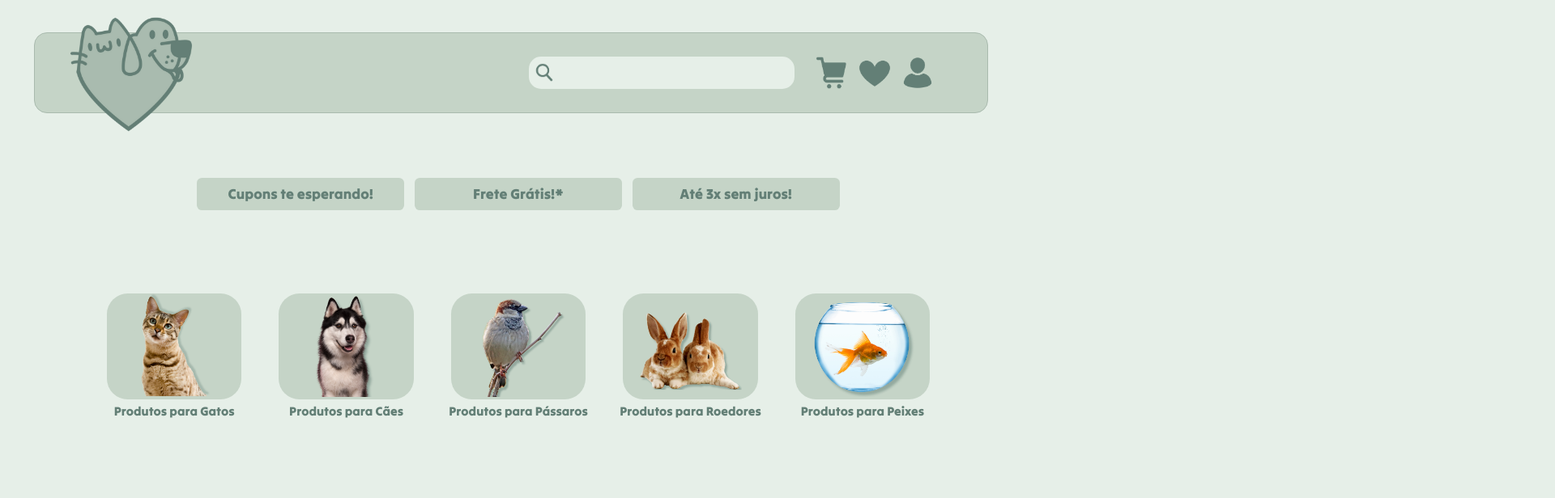
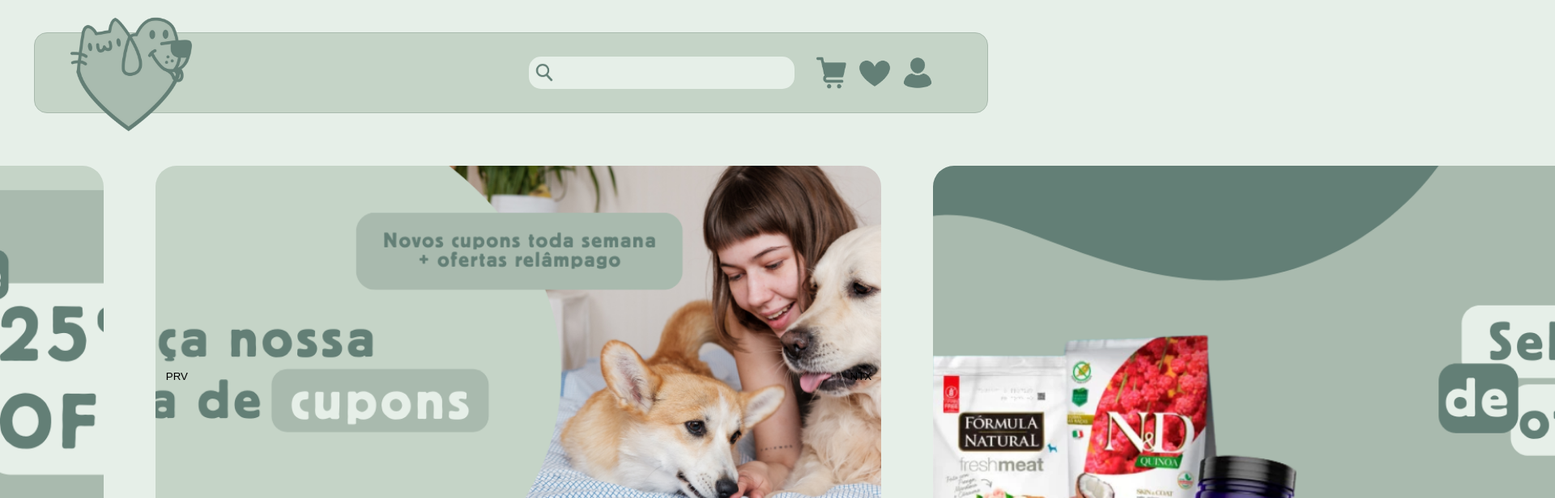
Before and after one commit to IgorSilva-S/pawfect, a React (Vite) app in the folder pf-frontend/: page / in a window 1280 px wide. Shown: the top 616 px of the page at 81% size, 1920 px wide, since content can reach past the window. Built offline with nearby package versions, Linux system fonts and the light colour scheme; a web font is replaced by a local one.

Commit message:
Linked carousel and make new transitions

```diff
--- a/pf-frontend/src/components/home/botoes-produtos/style.css
+++ b/pf-frontend/src/components/home/botoes-produtos/style.css
@@ -1,10 +1,10 @@
-#botoes-produtos{
+#botoes-produtos {
   display: flex;
   flex-direction: row;
   justify-content: center;
 }
 
-.botao-produto{
+.botao-produto {
   width: 13vw;
   align-items: center;
   border-radius: 5px;
@@ -12,20 +12,23 @@
   border-style: none;
   border-radius: 2vw;
   margin: 1.8vw;
+  box-sizing: border-box;
+  border: 2px solid transparent;
+  transition-duration: .1s;
 }
 
-.botao-produto img{
+.botao-produto img {
   width: 10vw;
 }
 
-.botao-produto:hover{
+.botao-produto:hover {
   outline: none;
   border: 2px solid var(--vmedio);
   color: var(--vescuro);
   cursor: pointer;
 }
 
-.texto-bp{
+.texto-bp {
   font-size: 1.2vw;
   color: var(--vescuro);
   font-family: corpo;
--- a/pf-frontend/src/components/home/botoes/style.css
+++ b/pf-frontend/src/components/home/botoes/style.css
@@ -18,6 +18,9 @@
   margin: 0;
   border: none;
   color: var(--vescuro);
+  border: 2px solid transparent;
+  box-sizing: border-box;
+  transition-duration: .1s;
 }
 
 .botao-home:hover {
--- a/pf-frontend/src/components/home/index.jsx
+++ b/pf-frontend/src/components/home/index.jsx
@@ -4,10 +4,12 @@ import Botoes from "../home/botoes";
 import BotoesProdutos from "../home/botoes-produtos";
 import Fidelidade from "../home/plano-fidelidade";
 import Blog from "../home/blog";
+import Carousel from "./carousel";
 
 export default function Home() {
     return (
             <>
+                <Carousel />
                 <Botoes />
                 <BotoesProdutos />
                 <Fidelidade />
```
Also changed, not shown: pf-frontend/src/components/home/carousel/carousel.css (renamed from pf-frontend/src/components/carousel/carousel.css), pf-frontend/src/components/home/carousel/index.jsx (renamed from pf-frontend/src/components/carousel/index.jsx).
